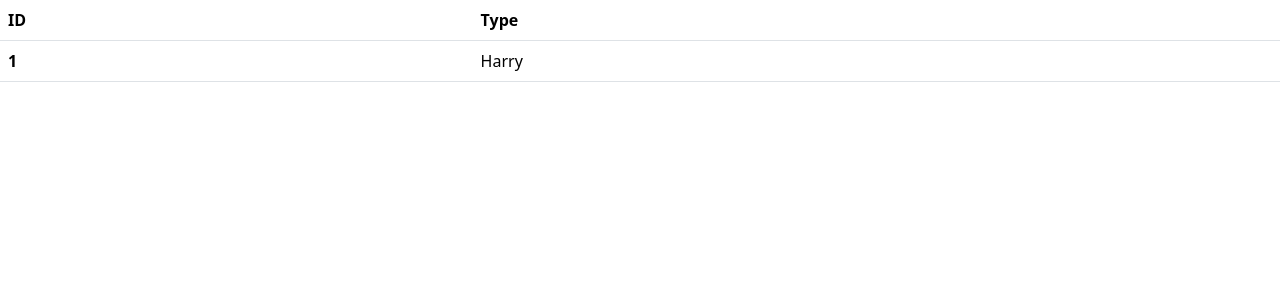
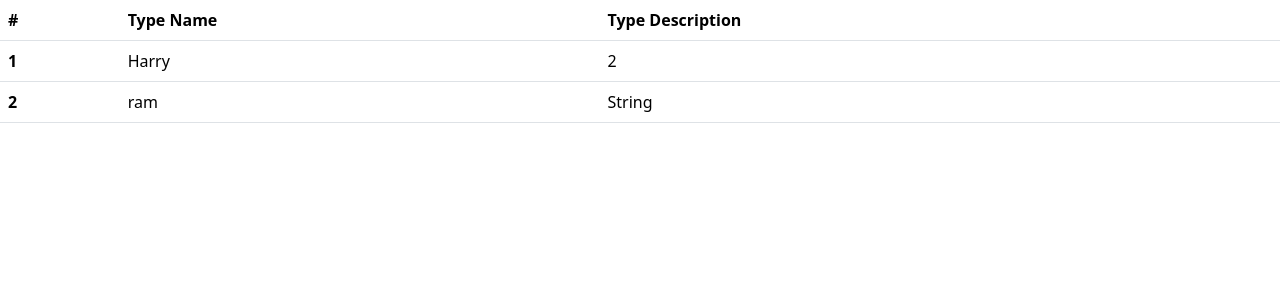
Before and after one commit to sskadk/todolist, a Django app: page /type/ in a window 1280 px wide. Shown: the top 300 px of the page. Run offline with Django 5.2, Linux system fonts and the light colour scheme; data comes from the database, SQL or seed files in the repository.

Commit message:
create type

```diff
--- a/todo/models.py
+++ b/todo/models.py
@@ -7,4 +7,5 @@ class Todo(models.Model):
     task_status = models.CharField(max_length=50)
 
 class Type(models.Model):
-    name = models.CharField(max_length=300)
+    type_name = models.CharField(max_length=300)
+    type_description = type_description = models.TextField()
--- a/todo/templates/type.html
+++ b/todo/templates/type.html
@@ -10,15 +10,17 @@
 <body>
     <table class="table">
     <tr>
-      <th scope="col">ID</th>
-      <th scope="col">Type</th>
+      <th scope="col">#</th>
+      <th scope="col">Type Name</th>
+      <th scope="col">Type Description</th>
 
     </tr>
   <tbody>
     {% for type in types%}
         <tr>
-        <th scope="row">{{type.id}}</th>
-        <td>{{type.name}}</td>
+        <th scope="row">{{forloop.counter}}</th>
+        <td>{{type.type_name}}</td>
+        <td>{{type.type_description}}</td>
 
         </tr>
     {% endfor %}
--- a/todo/views.py
+++ b/todo/views.py
@@ -22,3 +22,14 @@ def create_todo_view(request):
                             task_status=task_status)
 
     return render(request, 'create_todo.html')
+
+def create_type_view(request):
+    if request.method == 'POST':
+        type_name = request.POST.get('type_name')
+        type_description = request.POST.get('type_description')
+
+        Type.objects.create(type_name=type_name,
+                            type_description=type_description,)
+
+
+    return render(request, 'create_type.html')
--- a/todolist/urls.py
+++ b/todolist/urls.py
@@ -8,4 +8,5 @@ urlpatterns = [
     path('', home),
     path('type/', type),
     path('create_todo/', create_todo_view),
+    path('create_type/', create_type_view),
 ]
```
Also changed, not shown: todo/templates/create_type.html (added, +33 -0 lines), db.sqlite3, todo/migrations/0004_rename_name_type_type_name_type_type_description.py (added).
